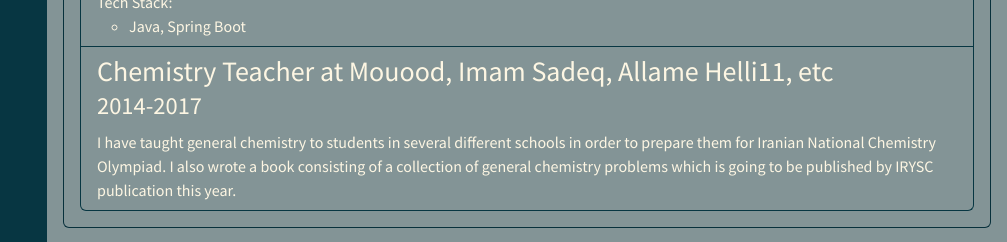
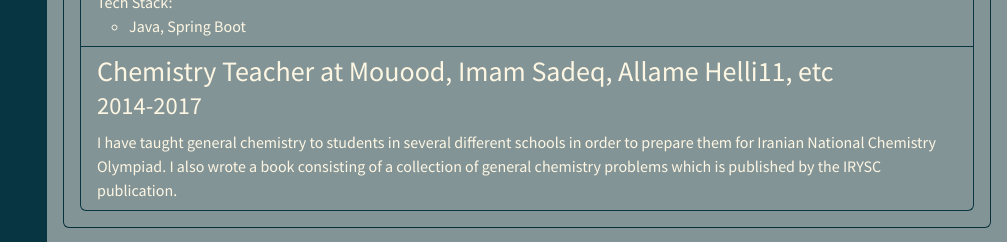
Before and after one commit to pdrum/pdrum.github.io, a Gatsby site: page / in a window 1280 px wide. Shown: the part 2600-2842 px from the top of the page, without its empty margins (273-1280 px from the left). Built offline with nearby package versions, Linux system fonts and the light colour scheme; Gatsby itself is replaced by a stand-in of ours.

Commit message:
update the teaching experienceg

```diff
--- a/src/pages/index.js
+++ b/src/pages/index.js
@@ -320,8 +320,7 @@ export default function Home() {
                       also wrote a book
                       consisting
                       of a collection of general chemistry problems which is
-                      going to be published by
-                      IRYSC publication this year.
+                      published by the IRYSC publication.
                     </div>
                   </div>
                 </li>
```
